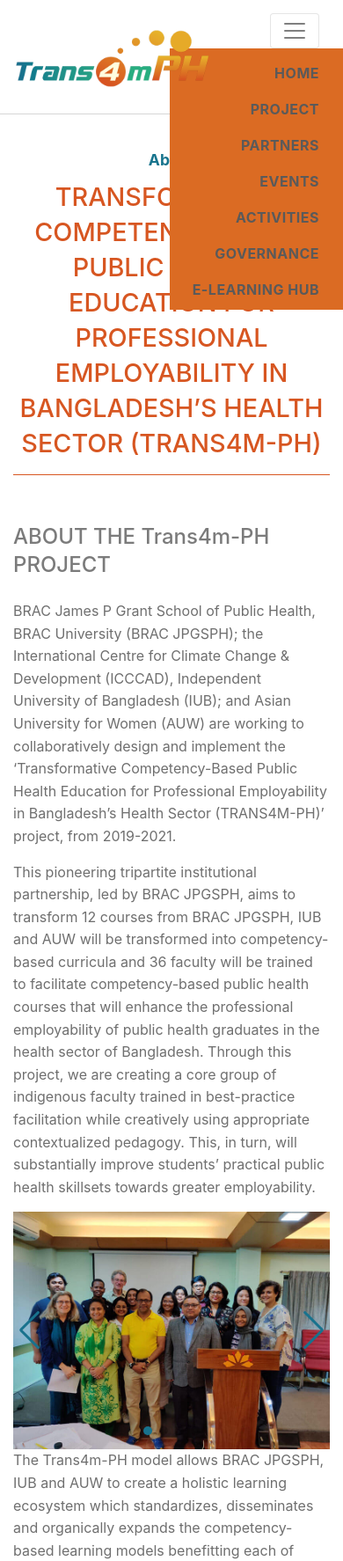
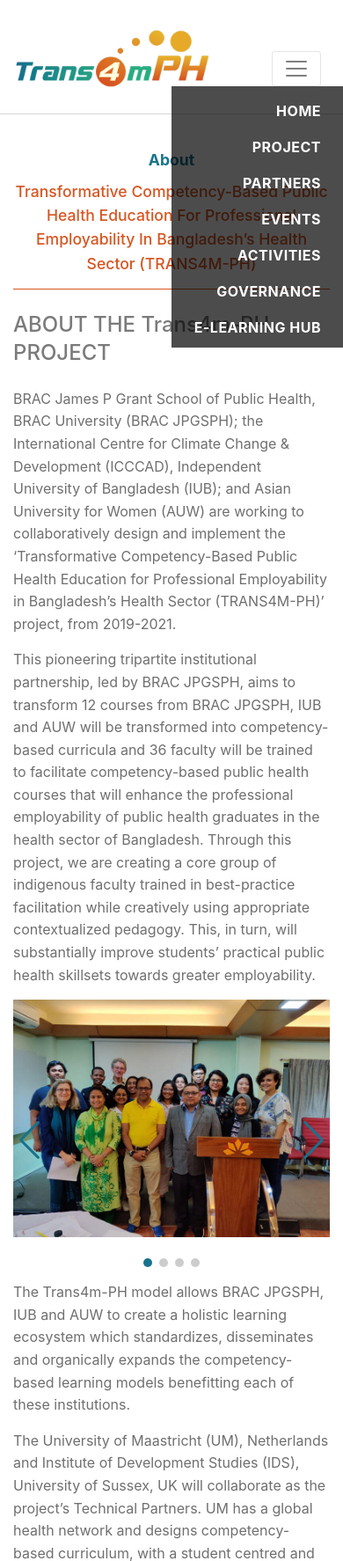
Before and after one commit to mashudranagithub/erasmus, a PHP site: page /index.php in a window 390 px wide, after a click that opens the changed part; the page is wider, and only the part inside the window is pictured. Shown: the top 1774 px of that part at 88% size. Run offline with PHP 8.4, Linux system fonts and the light colour scheme; some libraries are stand-ins or nearby versions.

Commit message:
Notun kisoi nai, Ami ekhon shahriar vai k handover korbo tai commit dischi

```diff
--- a/assets/css/erasmus.css
+++ b/assets/css/erasmus.css
@@ -1256,13 +1256,17 @@ section#Partners-list {
 }
 
 .header-main nav.navbar {
-    padding: 12px;
+    padding: 55px 10px;
     display: unset;
     z-index: 99;
 }
 
+header#header a {
+    color: #ffffff;
+}
+
 div#navbarSupportedContent {
-    background: #db6b23;
+    background: rgb(0 0 0 / 0.7);
     padding: 10px 30px 0 15px;
     min-width: 200px;
     margin-right: -30px;
@@ -1292,4 +1296,38 @@ ul.dropdown-menu.nested{
 
 
 
+.footer-about a.eu-logo img {
+    max-width: 100%;
+    margin: 0;
 }
+
+section#About h2 {
+    text-transform: capitalize;
+    font-size: 1.1rem;
+    line-height: 1.7rem;
+    margin-bottom: 0px;
+}
+
+.swiper-con.about-slider {
+    margin-bottom: 50px;
+}
+
+.single-output img {
+    padding: 20px;
+}
+
+.footer-about {
+    margin-bottom: 25px;
+}
+
+
+
+section#page-content h4 {
+    font-size: 1rem;
+    line-height: 1.5rem;
+}
+
+
+
+
+}
```
